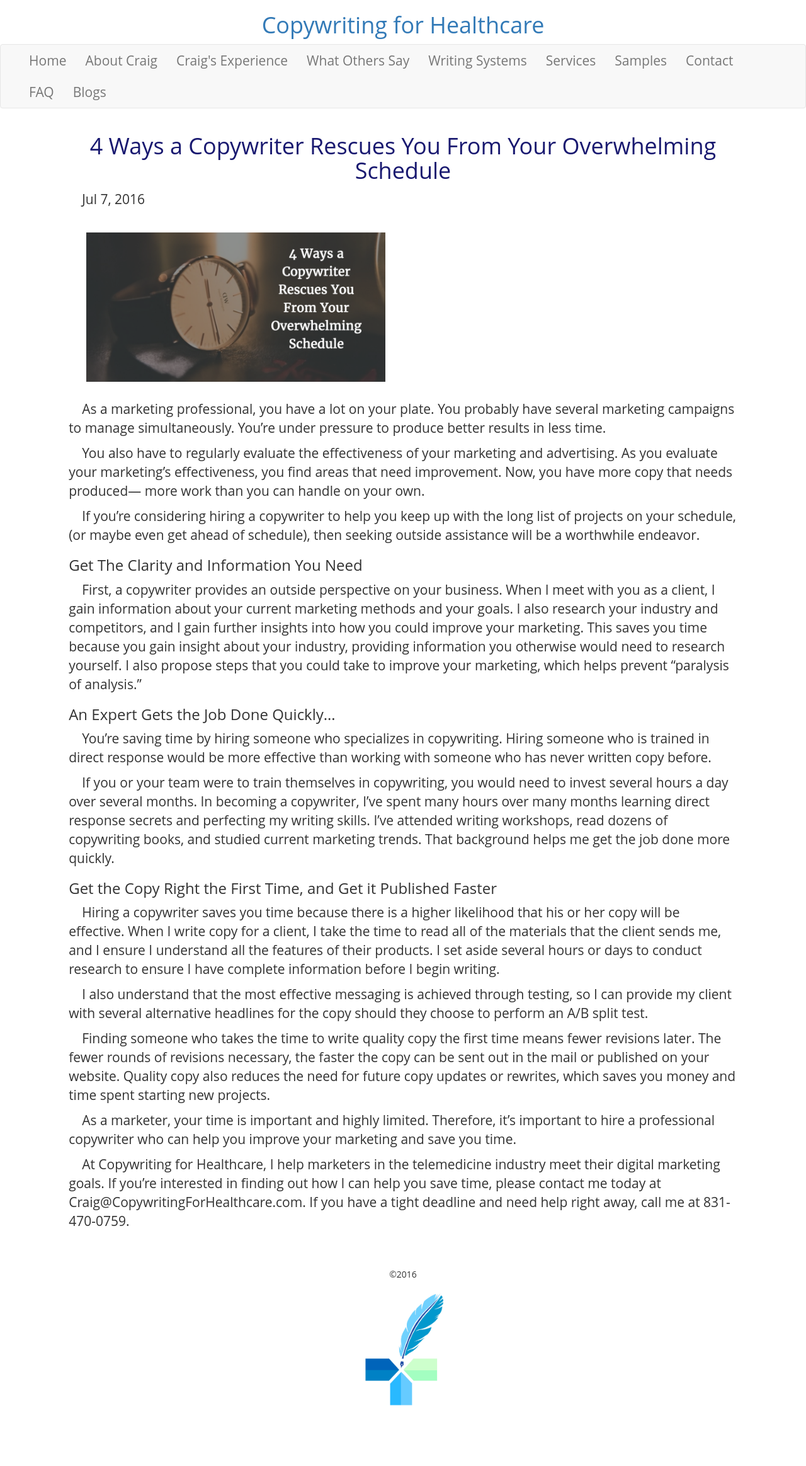
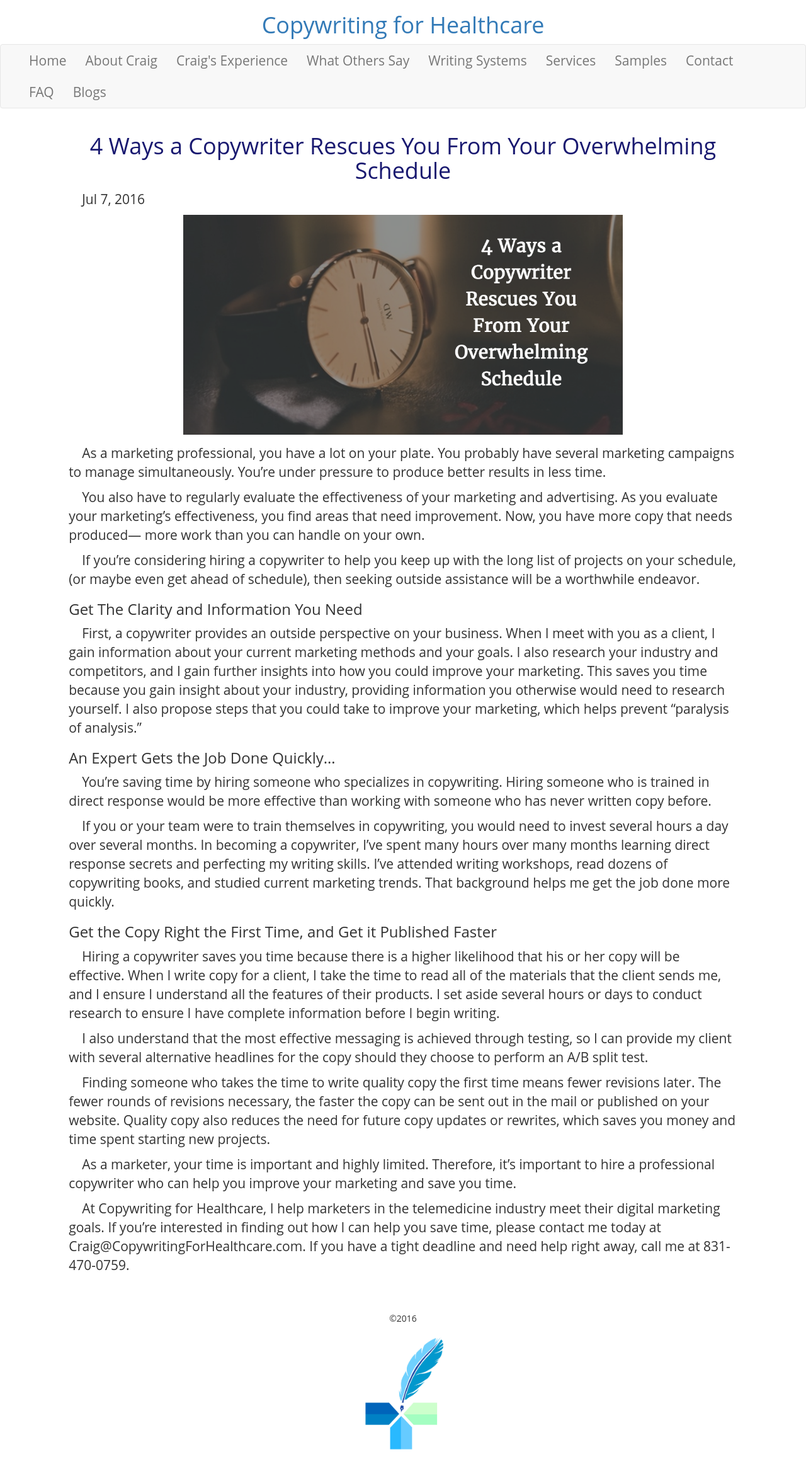
Before and after one commit to DeannaWarren/jubilant-fortnight, a Jekyll site: the page built from _posts/2016-07-07-4-ways-a-copywriter-rescues-you-from-your-overwhelming-schedule.md, in a window 1280 px wide. Shown: the whole page at 63% size. Built offline with Jekyll 4.4.1, drawn with Linux system fonts in a browser that asks for light colours; a script that is not in the unit is left out; before the commit the page ends 2243 px from its top, so only the background shows below that.

Commit message:
Fix grid issue and blog post image display

```diff
--- a/_layouts/default.html
+++ b/_layouts/default.html
@@ -8,13 +8,13 @@
     {% include header.html %}
 
     <div class="row">
-      <div class="col-sm-1"></div>
-      <div class="col-xs-12 col-sm-10 page-content">
+      <div class="col-xs-1"></div>
+      <div class="col-xs-10 page-content">
         <div class="wrapper">
           {{ content }}
         </div>
       </div>
-      <div class="col-sm-1"></div>
+      <div class="col-xs-1"></div>
     </div>
 
     {% include footer.html %}
--- a/_layouts/post.html
+++ b/_layouts/post.html
@@ -7,8 +7,17 @@ layout: default
   <header class="post-header">
     <h1 class="post-title" itemprop="name headline">{{ page.title }}</h1>
     <p class="post-meta"><time datetime="{{ page.date | date_to_xmlschema }}" itemprop="datePublished">{{ page.date | date: "%b %-d, %Y" }}</time>{% if page.author %} • <span itemprop="author" itemscope itemtype="http://schema.org/Person"><span itemprop="name">{{ page.author }}</span></span>{% endif %}</p>
-    {% if page.image %} <img src="{{ page.image }}"> {% endif %}
   </header>
+
+  {% if page.image %}
+  <div class="row">
+    <div class="col-sm-1 col-md-2"></div>
+    <div class="col-sm-10 col-md-8">
+      <img src="{{ page.image }}">
+    </div>
+    <div class="col-sm-1 col-md-2"></div>
+  </div>
+  {% endif %}
 
   <div class="post-content" itemprop="articleBody">
     {{ content }}
--- a/main.css
+++ b/main.css
@@ -19,9 +19,9 @@ main {
   padding-bottom: 50px;
 }
 
-p {
-  /*text-indent: 1em;*/
-}
+/*p {
+  text-indent: 1em;
+}*/
 
 h1 {
   text-align: center;
@@ -55,12 +55,13 @@ footer {
 }
 img {
   width: 100%;
+  padding-bottom: 1em;
 }
-.post-header img {
+/*.post-header img {
   width:50%;
   margin: 0;
   padding: 2em;
-}
+}*/
 .post p {
   text-indent: 1em;
 }
```
Also changed, not shown: Gemfile.lock, README.md.
